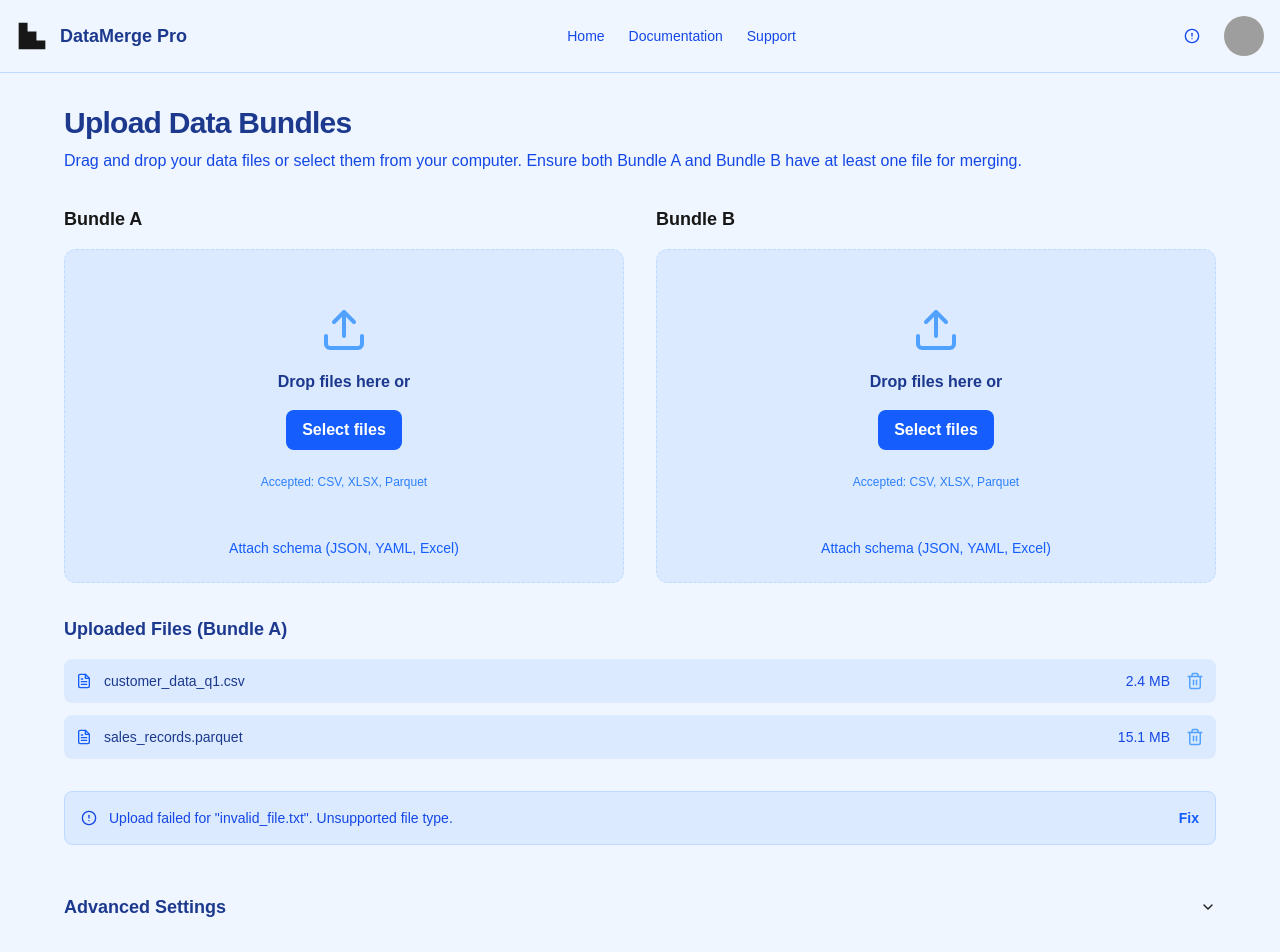
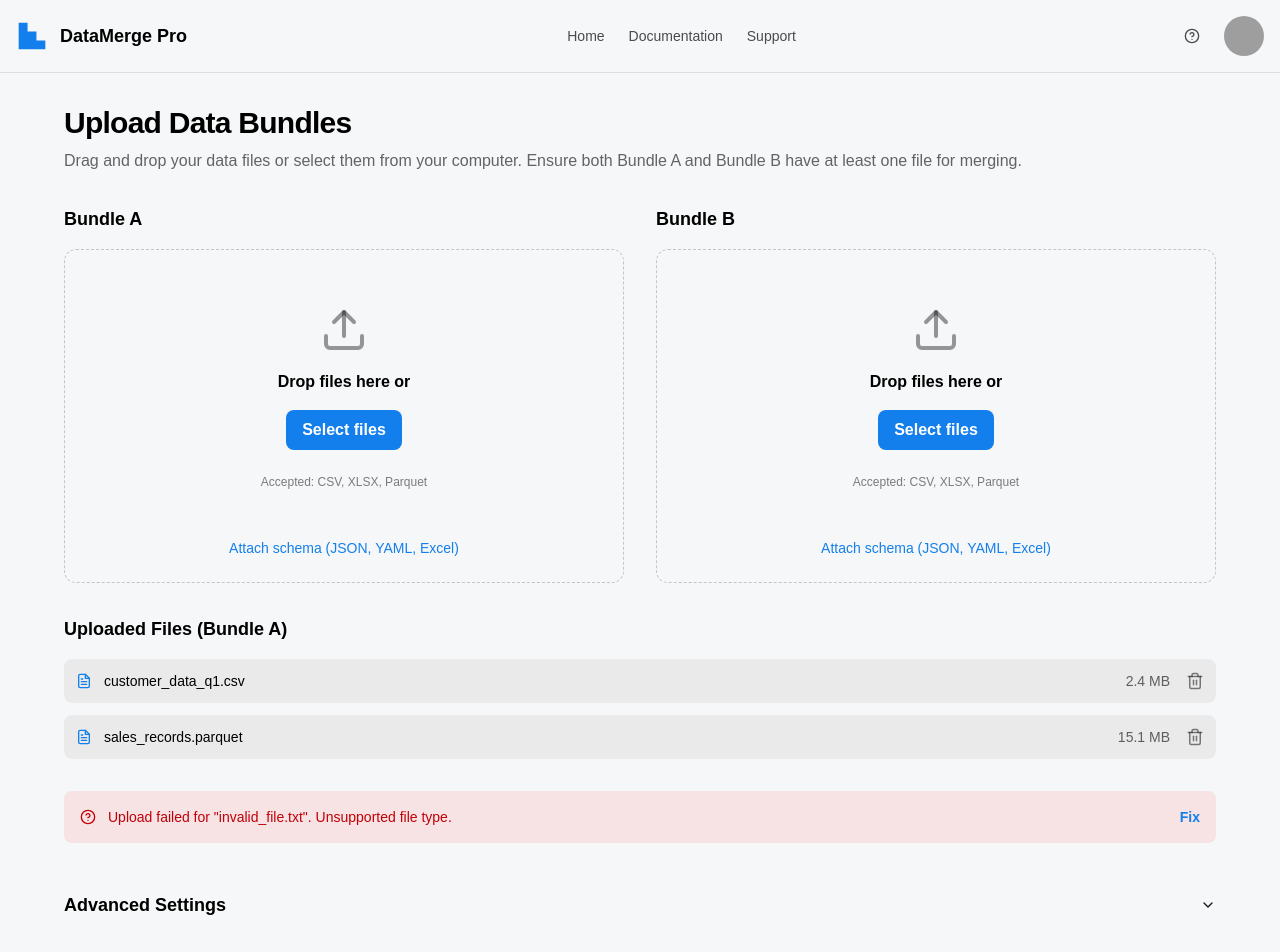
Before and after one commit to zuuhaaib/HTV, a Next.js app: page / in a window 1280 px wide. Shown: the top 952 px of the page. Built offline with nearby package versions, Linux system fonts and the light colour scheme; grey boxes are pictures that could not be loaded.

Commit message:
update ui mockup

```diff
--- a/src/app/page.tsx
+++ b/src/app/page.tsx
@@ -1,11 +1,10 @@
-"use client";
 "use client";
 import React, { useState } from "react";
 // @ts-ignore
 import '@fontsource/inter';
 
 // Icon imports
-import { FiUpload, FiFileText, FiTrash2, FiAlertCircle, FiChevronDown } from "react-icons/fi";
+import { FiUpload, FiFileText, FiTrash2, FiHelpCircle, FiChevronDown } from "react-icons/fi";
 
 export default function Page() {
   // Dummy state for file uploads, error, advanced settings
@@ -13,29 +12,30 @@ export default function Page() {
     { name: "customer_data_q1.csv", size: "2.4 MB", icon: "description" },
     { name: "sales_records.parquet", size: "15.1 MB", icon: "backup_table" },
   ]);
+  const [bundleBFiles, setBundleBFiles] = useState([]);
   const [uploadError, setUploadError] = useState("Upload failed for \"invalid_file.txt\". Unsupported file type.");
   const [advancedOpen, setAdvancedOpen] = useState(false);
   const [overrides, setOverrides] = useState("");
   const [sampling, setSampling] = useState("");
 
   return (
-  <div className="font-display bg-blue-50 flex flex-col min-h-screen">
-  <header className="flex-shrink-0 border-b border-blue-200">
+  <div className="font-display bg-[#f6f7f8] flex flex-col min-h-screen">
+  <header className="flex-shrink-0 border-b border-black/10">
   <div className="mx-auto flex max-w-7xl items-center justify-between p-4">
           <div className="flex items-center gap-3">
-            <svg className="text-primary h-8 w-8" fill="none" viewBox="0 0 48 48" xmlns="http://www.w3.org/2000/svg">
-              <path d="M4 4H17.3334V17.3334H30.6666V30.6666H44V44H4V4Z" fill="currentColor" />
+            <svg className="text-[#137fec] h-8 w-8" fill="currentColor" viewBox="0 0 48 48" xmlns="http://www.w3.org/2000/svg">
+              <path d="M4 4H17.3334V17.3334H30.6666V30.6666H44V44H4V4Z" />
             </svg>
-            <h1 className="text-lg font-bold text-blue-900">DataMerge Pro</h1>
+            <h1 className="text-lg font-bold text-black">DataMerge Pro</h1>
           </div>
           <nav className="hidden md:flex items-center gap-6">
-            <a className="text-sm font-medium text-blue-700 hover:text-blue-500 transition-colors" href="#">Home</a>
-            <a className="text-sm font-medium text-blue-700 hover:text-blue-500 transition-colors" href="#">Documentation</a>
-            <a className="text-sm font-medium text-blue-700 hover:text-blue-500 transition-colors" href="#">Support</a>
+            <a className="text-sm font-medium text-black/70 hover:text-[#137fec] transition-colors" href="#">Home</a>
+            <a className="text-sm font-medium text-black/70 hover:text-[#137fec] transition-colors" href="#">Documentation</a>
+            <a className="text-sm font-medium text-black/70 hover:text-[#137fec] transition-colors" href="#">Support</a>
           </nav>
           <div className="flex items-center gap-4">
-            <button className="rounded-full p-2 text-blue-700 hover:bg-blue-100">
-              <FiAlertCircle />
+            <button className="rounded-full p-2 text-black/70 hover:bg-black/5">
+              <FiHelpCircle />
             </button>
             <div className="h-10 w-10 rounded-full bg-cover bg-center" style={{ backgroundImage: 'url("https://lh3.googleusercontent.com/aida-public/AB6AXuDEizFk45gt7IoZPRpnoujq-Es7qE7EjOQe6nRCJXOTRrqqw7xwd0qyH0OZWwmTxgRJxWwAIgGLLLTMIHzxB4QjVsTav7wbBVzNoDGOE8KlZ8uIGAKofA60JOTponrmIg1_-2fggCBR_UEKkQ4mIkCgCzKIwY1EgchHgxehYARp4Ecb1CmFY9MHaKMhKpKL1zlaWJEZKa94xzUeP35vi870bu9AgWlpSnyc_eie2LBWkm_Ehs-A5QahgNn74dRnAeGgslPEXUpE_nLF")' }} />
           </div>
@@ -44,79 +44,79 @@ export default function Page() {
   <main className="flex-grow container mx-auto px-4 py-8">
   <div className="max-w-6xl mx-auto">
           <div className="mb-8">
-            <h2 className="text-3xl font-bold tracking-tight text-blue-900">Upload Data Bundles</h2>
-            <p className="mt-2 text-blue-700">
+            <h2 className="text-3xl font-bold tracking-tight text-black">Upload Data Bundles</h2>
+            <p className="mt-2 text-black/60">
               Drag and drop your data files or select them from your computer. Ensure both Bundle A and Bundle B have at least one file for merging.
             </p>
           </div>
           <div className="grid grid-cols-1 gap-8 lg:grid-cols-2">
             {/* Bundle A */}
             <div className="flex flex-col gap-4">
-              <h3 className="text-lg font-bold text-background-dark dark:text-background-light">Bundle A</h3>
-              <div className="flex flex-col gap-4 rounded-xl border border-dashed border-blue-200 p-6 text-center bg-blue-100 hover:border-blue-400 transition-all duration-300">
+              <h3 className="text-lg font-bold text-black">Bundle A</h3>
+              <div className="flex flex-col gap-4 rounded-xl border border-dashed border-black/20 p-6 text-center bg-[#f6f7f8] hover:border-[#137fec] transition-all duration-300">
                 <div className="flex flex-col items-center justify-center gap-4 p-8">
-                  <FiUpload className="text-5xl text-blue-400" />
-                  <p className="font-semibold text-blue-900">Drop files here or</p>
-                  <button className="bg-blue-600 text-white font-semibold py-2 px-4 rounded-lg hover:bg-blue-700 transition-colors">Select files</button>
-                  <p className="text-xs text-blue-500 mt-2">Accepted: CSV, XLSX, Parquet</p>
+                  <FiUpload className="text-5xl text-black/40" />
+                  <p className="font-semibold text-black">Drop files here or</p>
+                  <button className="bg-[#137fec] text-white font-semibold py-2 px-4 rounded-lg hover:bg-[#137fec]/90 transition-colors">Select files</button>
+                  <p className="text-xs text-black/50 mt-2">Accepted: CSV, XLSX, Parquet</p>
                 </div>
-                <button className="text-sm font-medium text-blue-600 hover:underline">Attach schema (JSON, YAML, Excel)</button>
+                <button className="text-sm font-medium text-[#137fec] hover:underline">Attach schema (JSON, YAML, Excel)</button>
               </div>
             </div>
             {/* Bundle B */}
             <div className="flex flex-col gap-4">
-              <h3 className="text-lg font-bold text-background-dark">Bundle B</h3>
-              <div className="flex flex-col gap-4 rounded-xl border border-dashed border-blue-200 p-6 text-center bg-blue-100 hover:border-blue-400 transition-all duration-300">
+              <h3 className="text-lg font-bold text-black">Bundle B</h3>
+              <div className="flex flex-col gap-4 rounded-xl border border-dashed border-black/20 p-6 text-center bg-[#f6f7f8] hover:border-[#137fec] transition-all duration-300">
                 <div className="flex flex-col items-center justify-center gap-4 p-8">
-                  <FiUpload className="text-5xl text-blue-400" />
-                  <p className="font-semibold text-blue-900">Drop files here or</p>
-                  <button className="bg-blue-600 text-white font-semibold py-2 px-4 rounded-lg hover:bg-blue-700 transition-colors">Select files</button>
-                  <p className="text-xs text-blue-500 mt-2">Accepted: CSV, XLSX, Parquet</p>
+                  <FiUpload className="text-5xl text-black/40" />
+                  <p className="font-semibold text-black">Drop files here or</p>
+                  <button className="bg-[#137fec] text-white font-semibold py-2 px-4 rounded-lg hover:bg-[#137fec]/90 transition-colors">Select files</button>
+                  <p className="text-xs text-black/50 mt-2">Accepted: CSV, XLSX, Parquet</p>
                 </div>
-                <button className="text-sm font-medium text-blue-600 hover:underline">Attach schema (JSON, YAML, Excel)</button>
+                <button className="text-sm font-medium text-[#137fec] hover:underline">Attach schema (JSON, YAML, Excel)</button>
               </div>
             </div>
           </div>
           {/* Uploaded Files (Bundle A) */}
-          <div className="mt-8">
-            <h3 className="text-lg font-bold text-blue-900 mb-4">Uploaded Files (Bundle A)</h3>
+          { bundleAFiles.length > 0 && <div className="mt-8">
+            <h3 className="text-lg font-bold text-black mb-4">Uploaded Files (Bundle A)</h3>
             <ul className="space-y-3">
               {bundleAFiles.map((file, idx) => (
-                <li key={file.name} className="flex items-center justify-between p-3 rounded-lg bg-blue-100">
+                <li key={idx} className="flex items-center justify-between p-3 rounded-lg bg-black/5">
                   <div className="flex items-center gap-3">
-                    <FiFileText className="text-blue-600" />
-                    <span className="font-medium text-sm text-blue-900">{file.name}</span>
+                    <FiFileText className="text-[#137fec]" />
+                    <span className="font-medium text-sm text-black">{file.name}</span>
                   </div>
                   <div className="flex items-center gap-4">
-                    <span className="text-sm text-blue-700">{file.size}</span>
-                    <button className="text-blue-400 hover:text-red-500">
+                    <span className="text-sm text-black/60">{file.size}</span>
+                    <button className="text-black/50 hover:text-red-500">
                       <FiTrash2 className="text-lg" />
                     </button>
                   </div>
                 </li>
               ))}
             </ul>
-          </div>
+          </div>}
           {/* Upload Error */}
           {uploadError && (
-            <div className="mt-8 p-4 rounded-lg bg-blue-100 text-blue-700 flex items-center gap-3 border border-blue-200">
-              <FiAlertCircle />
+            <div className="mt-8 p-4 rounded-lg bg-red-500/10 text-red-700 flex items-center gap-3">
+              <FiHelpCircle className="text-red-700" />
               <p className="text-sm font-medium">{uploadError}</p>
-              <button className="ml-auto text-sm font-bold text-blue-600 hover:underline">Fix</button>
+              <button className="ml-auto text-sm font-bold text-[#137fec] hover:underline">Fix</button>
             </div>
           )}
           {/* Advanced Settings */}
           <div className="mt-12">
-            <details className="group" open={advancedOpen} onClick={() => setAdvancedOpen(!advancedOpen)}>
+            <details className="group" open={advancedOpen} onToggle={(e) => setAdvancedOpen(e.currentTarget.open)}>
               <summary className="list-none flex items-center justify-between cursor-pointer">
-                <h3 className="text-lg font-bold text-blue-900">Advanced Settings</h3>
+                <h3 className="text-lg font-bold text-black">Advanced Settings</h3>
                 <FiChevronDown className="transition-transform group-open:rotate-180" />
               </summary>
               <div className="mt-6 grid grid-cols-1 gap-6 md:grid-cols-2">
                 <div>
-                  <label className="block text-sm font-medium text-blue-900 mb-2" htmlFor="overrides">Per-file Parsing Overrides</label>
+                  <label className="block text-sm font-medium text-black mb-2" htmlFor="overrides">Per-file Parsing Overrides</label>
                   <textarea
-                    className="w-full rounded-lg border border-blue-200 bg-blue-50 p-3 text-sm text-blue-900 focus:ring-blue-400 focus:border-blue-400 transition"
+                    className="w-full rounded-lg border border-black/20 bg-[#f6f7f8] p-3 text-sm text-black focus:ring-[#137fec] focus:border-[#137fec] transition"
                     id="overrides"
                     name="overrides"
                     placeholder="{ 'file1.csv': { 'delimiter': ';' } }"
@@ -126,9 +126,9 @@ export default function Page() {
                   />
                 </div>
                 <div>
-                  <label className="block text-sm font-medium text-blue-900 mb-2" htmlFor="sampling">Sampling Size for Profiling</label>
+                  <label className="block text-sm font-medium text-black mb-2" htmlFor="sampling">Sampling Size for Profiling</label>
                   <input
-                    className="w-full rounded-lg border border-blue-200 bg-blue-50 p-3 text-sm text-blue-900 focus:ring-blue-400 focus:border-blue-400 transition"
+                    className="w-full rounded-lg border border-black/20 bg-[#f6f7f8] p-3 text-sm text-black focus:ring-[#137fec] focus:border-[#137fec] transition"
                     id="sampling"
                     name="sampling"
                     placeholder="e.g., 10000"
@@ -141,8 +141,8 @@ export default function Page() {
             </details>
           </div>
           {/* Continue Button */}
-          <div className="mt-12 flex justify-end border-t border-blue-200 pt-6">
-            <button className="bg-blue-600 text-white font-bold py-3 px-6 rounded-lg hover:bg-blue-700 transition-colors disabled:bg-blue-200 disabled:cursor-not-allowed" disabled>
+          <div className="mt-12 flex justify-end border-t border-black/10 pt-6">
+            <button className="bg-[#137fec] text-white font-bold py-3 px-6 rounded-lg hover:bg-[#137fec]/90 transition-colors disabled:bg-black/20 disabled:cursor-not-allowed" disabled={bundleAFiles.length === 0 && bundleBFiles.length === 0}>
               Continue
             </button>
           </div>
```
Also changed, not shown: tailwind.config.ts (added, +18 -0 lines).
